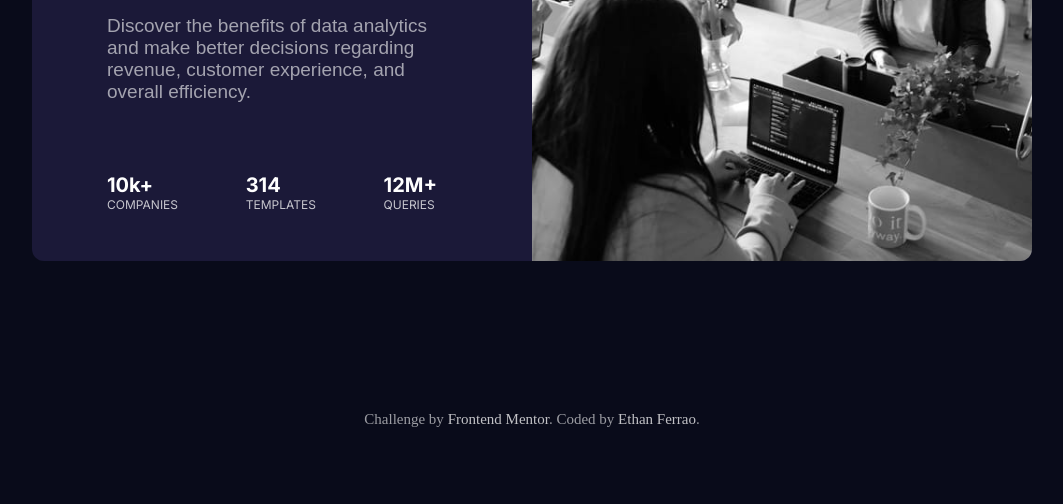
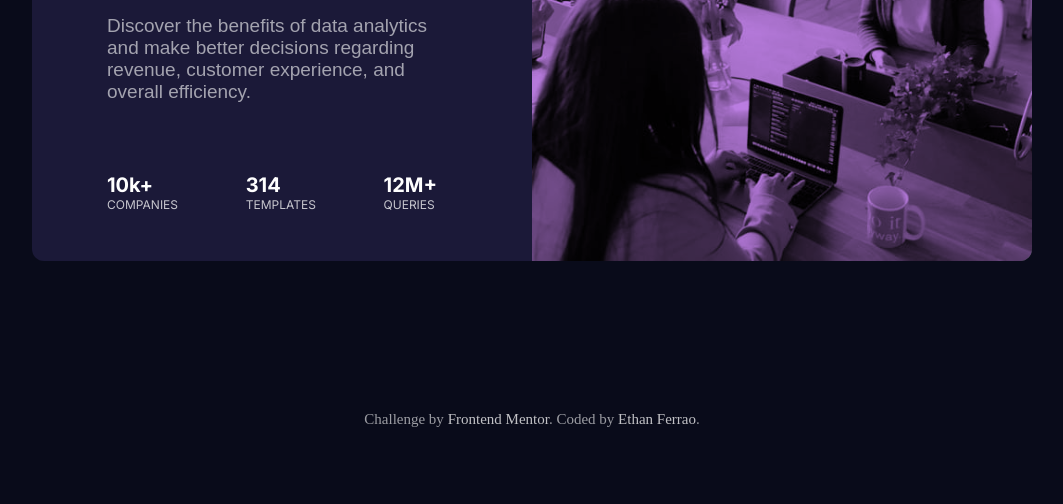
Before and after one commit to Et18n/stats-preview, a plain HTML site: page index.html in a window 1280 px wide. Shown: the part 296-800 px from the top of the page, without its empty margins (108-1171 px from the left). Drawn offline with Linux system fonts and the light colour scheme.

Commit message:
Add files via upload

```diff
--- a/style.css
+++ b/style.css
@@ -30,14 +30,17 @@ body{
 img{
     width:100%;
     height:100%;
-    object-fit: cover;
+}
+.right{
     position: relative;
 }
-img::after{
+
+.right::after{
     position: absolute;
     content: '';
     background-color: var(--soft-violet);
-    opacity: 0.1;
+    mix-blend-mode: multiply;
+    opacity: 0.8;
     top: 0;
     left: 0;
     height: 100%;
```
